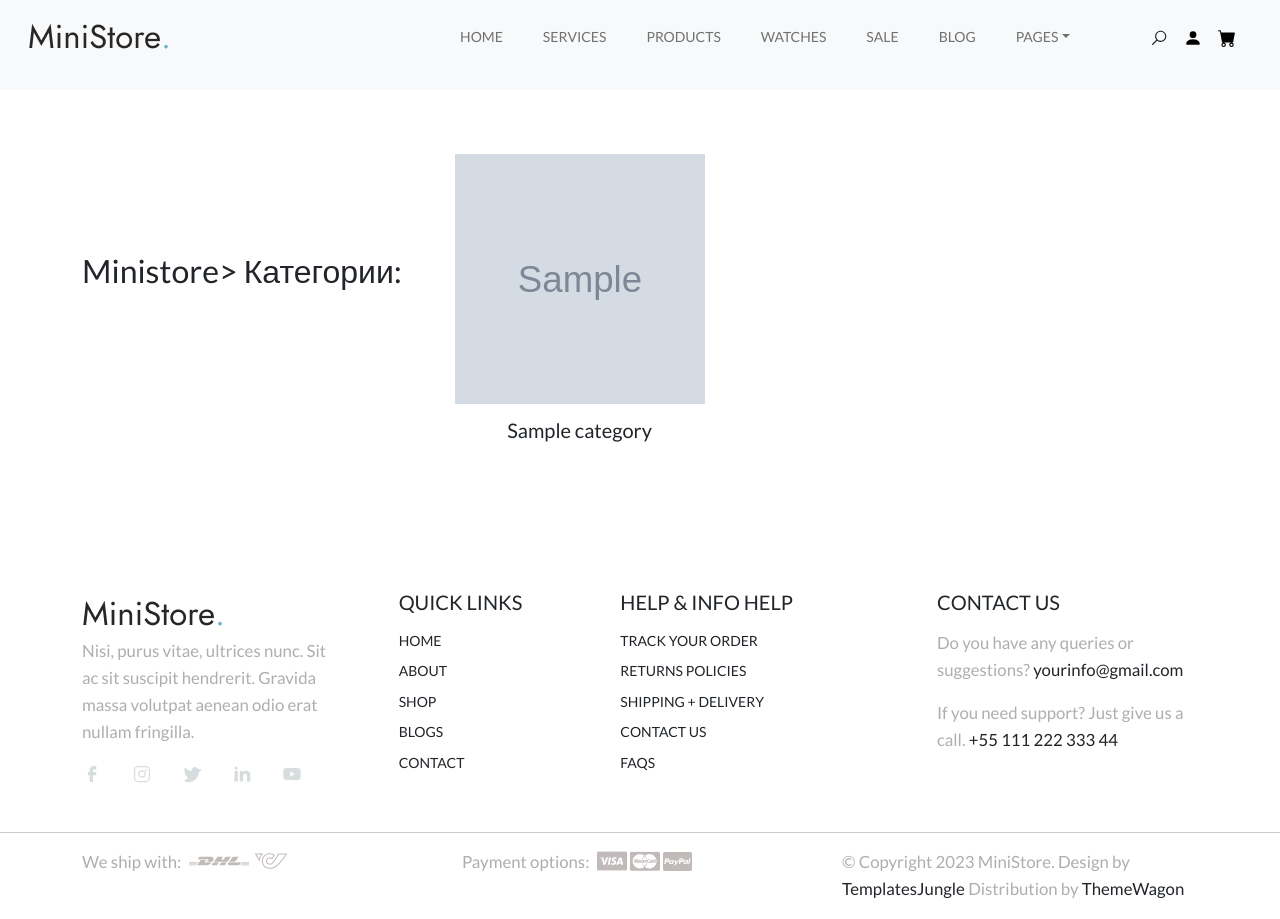
After one commit to NaiNaniNai/electronic-shop-site, a Django app: page /catalog/ in a window 1280 px wide. The commit adds this page. Run offline with Django 5.2, Linux system fonts and the light colour scheme; tables that the repository leaves empty hold one stand-in row (values such as "Sample post"); grey boxes marked "Sample" are stand-in pictures; parts of the project's set-up code (start-up, migrations or seed data) failed here and were passed over; some libraries are stand-ins or nearby versions.

Commit message:
Add category view in shop app

```diff
--- a/shop/models.py
+++ b/shop/models.py
@@ -20,6 +20,9 @@ class Category(models.Model):
         on_delete=models.SET_NULL,
         blank=True,
         null=True,
+    )
+    image = models.ImageField(
+        upload_to="category/", blank=True, null=True, verbose_name="Фотография"
     )
 
     class Meta:
--- a/shop/repository.py
+++ b/shop/repository.py
@@ -1,6 +1,6 @@
 from django.db.models import QuerySet, Q
 
-from shop.models import Product
+from shop.models import Product, Category
 
 
 class IndexPageRepository:
@@ -23,3 +23,11 @@ class IndexPageRepository:
     @staticmethod
     def get_laptop_product() -> QuerySet[Product]:
         return Product.objects.filter(category__slug="laptop")[:4]
+
+
+class CatalogRepository:
+    """Class for interacting with category models"""
+
+    @staticmethod
+    def get_category_without_parent() -> QuerySet[Category]:
+        return Category.objects.filter(parent=None)
--- a/shop/service.py
+++ b/shop/service.py
@@ -1,4 +1,4 @@
-from shop.repository import IndexPageRepository
+from shop.repository import IndexPageRepository, CatalogRepository
 
 
 class IndexPageService:
@@ -29,5 +29,14 @@ class IndexPageService:
         }
 
 
-class BannerSectionService:
-    """Service for view in index page banner section"""
+class CatalogService:
+    """Service for view catalog page"""
+
+    def __init__(self, request):
+        self.request = request
+
+    def get(self) -> dict:
+        category_list = CatalogRepository.get_category_without_parent()
+        return {
+            "category_list": category_list,
+        }
--- /dev/null
+++ b/shop/templates/catalog.html
@@ -0,0 +1,31 @@
+{% extends "base.html" %}
+{% block content %}
+    <section class="base_section category_section">
+        <div class="container">
+            <div class="categories">
+                <div class="category_section_title">
+                    <div class="category_index_link">
+                        <a href="{% url "index" %}">
+                            <h2>Ministore</h2>
+                        </a>
+                    </div>
+                    <div class="category_section__title">
+                        <h2>Категории:</h2>
+                    </div>
+                </div>
+                <div class="category_section_body">
+                    {% for category in category_list %}
+                        <div class="category">
+                            <div class="category__image">
+                                <img src="{{ MEDIA_URL }}{{ category.image.url }}" alt="product">
+                            </div>
+                            <div class="category__name">
+                                <h5>{{ category.name }}</h5>
+                            </div>
+                        </div>
+                    {% endfor %}
+                </div>
+            </div>
+        </div>
+    </section>
+{% endblock content %}
--- a/shop/templates/tags/banner_section.html
+++ b/shop/templates/tags/banner_section.html
@@ -1,6 +1,6 @@
 {% load static %}
 <section id="billboard"
-         class="position-relative overflow-hidden bg-light-blue banner">
+         class="position-relative overflow-hidden bg-light-blue banner base_section">
     <div class="swiper main-swiper">
         <div class="swiper-wrapper">
             {% for product in banner_products %}
--- a/shop/urls.py
+++ b/shop/urls.py
@@ -4,4 +4,5 @@ from shop import views
 
 urlpatterns = [
     path("", views.IndexPageView.as_view(), name="index"),
+    path("catalog/", views.CatalogView.as_view(), name="catalog"),
 ]
--- a/shop/views.py
+++ b/shop/views.py
@@ -1,5 +1,7 @@
 from django.shortcuts import render
 from django.views import View
+
+from shop.service import CatalogService
 
 
 class IndexPageView(View):
@@ -7,3 +9,12 @@ class IndexPageView(View):
 
     def get(self, request):
         return render(request, "index_page.html")
+
+
+class CatalogView(View):
+    """View of catalog (Category) of product"""
+
+    def get(self, request):
+        service = CatalogService(request)
+        context = service.get()
+        return render(request, "catalog.html", context)
--- a/static/css/custom.css
+++ b/static/css/custom.css
@@ -1,10 +1,18 @@
+/*---------------------
+  General style
+-----------------------*/
+
+.base_section {
+    padding-top: 8.5em;
+}
+
+/*---------------------
+  Index Page
+-----------------------*/
+
 .banner-image img{
     width: 500px !important;
     height: 500px !important;
-}
-
-.banner {
-    padding-top: 8.5em;
 }
 
 .product-item {
@@ -20,3 +28,41 @@
     text-decoration: line-through !important;
     color: red !important;
 }
+
+/*---------------------
+  Catalog Page
+-----------------------*/
+
+.category_section {
+    margin-bottom: 10em;
+}
+
+.categories {
+    display: block !important;
+}
+
+.category_section_title {
+    display: inline-flex;
+}
+
+.category_section_body {
+    padding-top: 2.5em;
+    display: inline-flex;
+}
+
+.category {
+    margin-left: 50px;
+}
+.category_section__title ::before {
+    content: "> ";
+}
+
+.category__image img {
+    width: 250px;
+    height: 250px;
+}
+
+.category__name {
+    padding-top: 1em;
+    text-align: center;
+}
```
Also changed, not shown: shop/migrations/0003_category_image.py (added).
